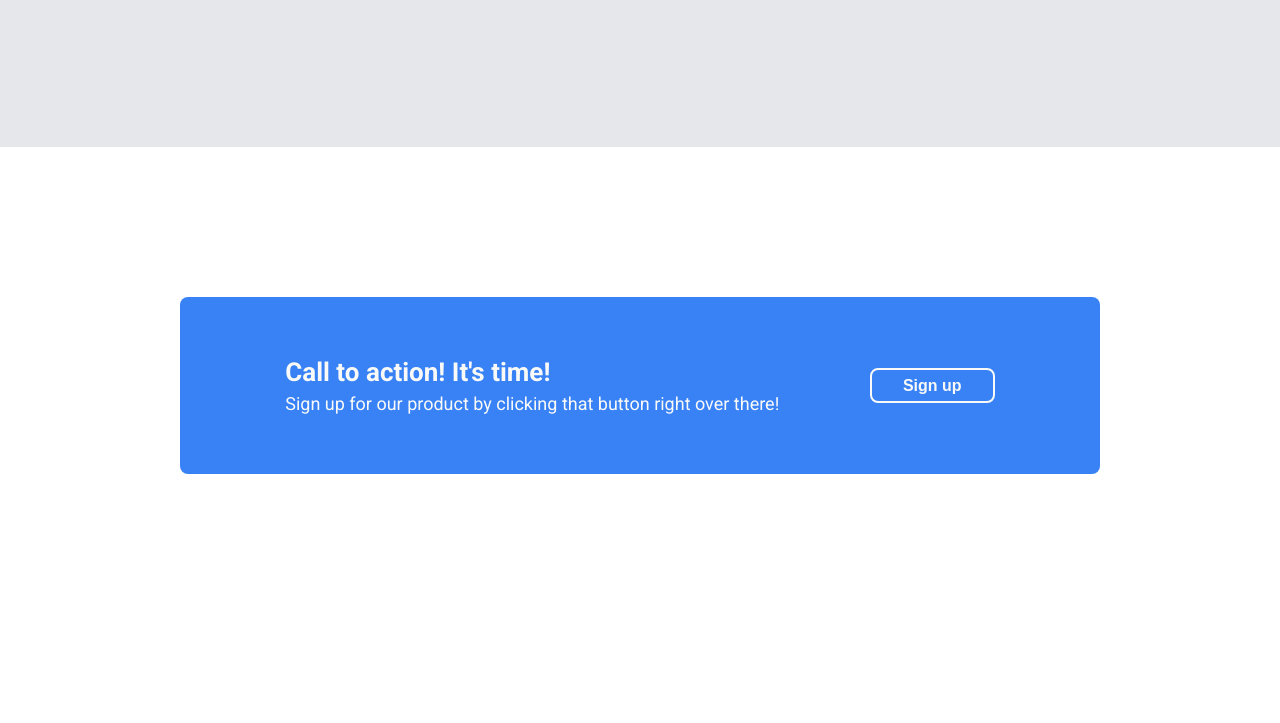
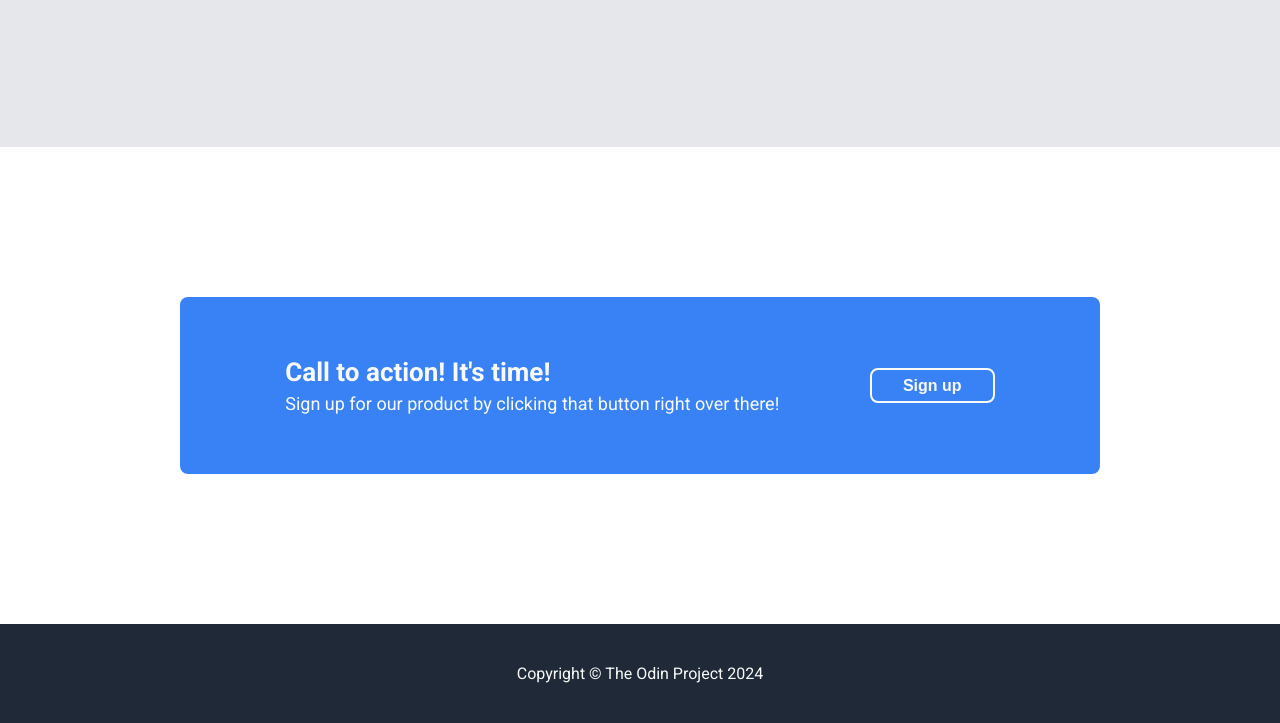
Before and after one commit to TeddygoesCoding/landing-page, a plain HTML site: page index.html in a window 1280 px wide. Shown: the part 1614-2337 px from the top of the page. Before the commit the page ends 2238 px from the top, so only its background shows below. Drawn offline with Linux system fonts and the light colour scheme.

Commit message:
Add & Design footer section
added footer with content, designed footer and finished project

```diff
--- a/index.html
+++ b/index.html
@@ -86,7 +86,7 @@
         </div>
 
         <footer>
-
+            Copyright © The Odin Project 2024
         </footer>
 
     </body>
--- a/styles.css
+++ b/styles.css
@@ -206,3 +206,16 @@ h1.bluebox-header {
 .bluebox-button {
     border: 2px solid #F9FAF8;
 }
+
+
+
+/* footer section */
+
+footer {
+    display: flex;
+    background-color: #1F2937;
+    color: #F9FAF8;
+    justify-content: center;
+    align-items: center;
+    padding: 40px;
+}
```
